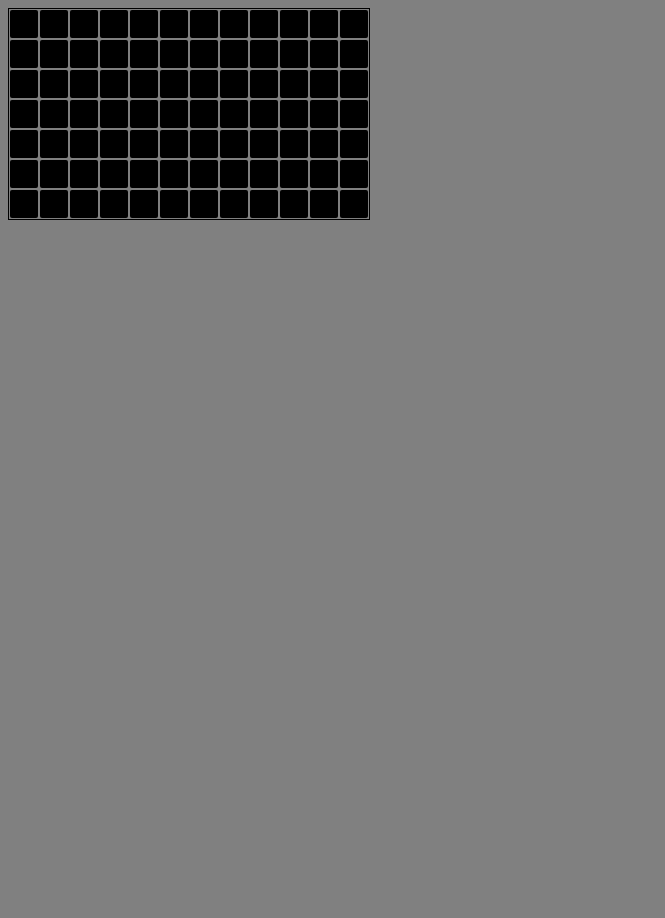
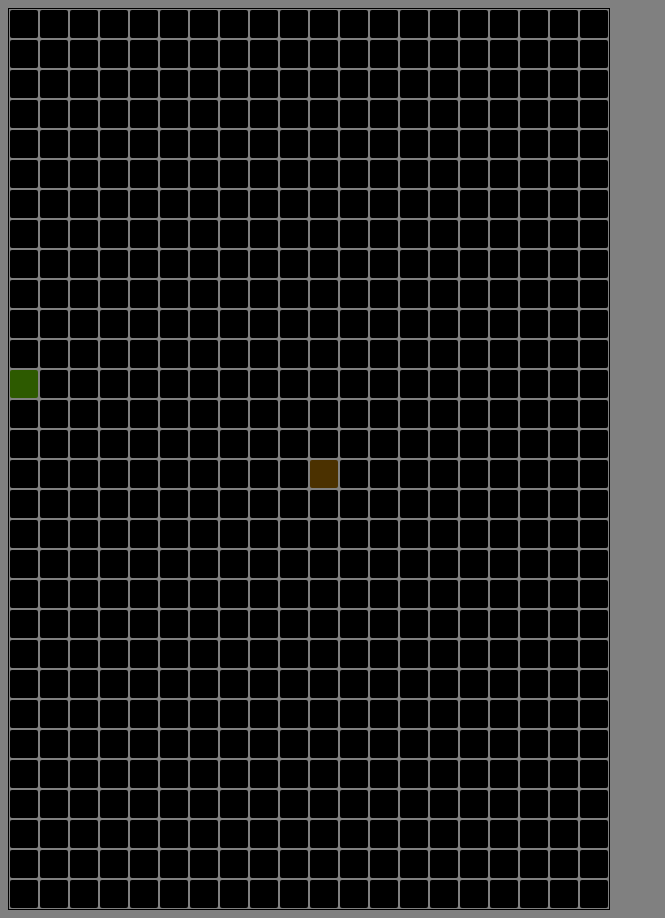
Before and after one commit to SweeteroK/mazerats, a website: page app/index.html in a window 1280 px wide. Shown: the whole page, without its empty margins (0-665 px from the left). Before the commit the page ends 800 px from the top, so only its background shows below. Drawn offline with Linux system fonts and the light colour scheme.

Commit message:
added materials for cells

```diff
--- a/app/index.html
+++ b/app/index.html
@@ -10,7 +10,6 @@
 </head>
 <body>
   <div class="grid" id="grid">
-        <div></div>
 
   </div>
 </body>
--- a/app/scripts/main.js
+++ b/app/scripts/main.js
@@ -1,10 +1,13 @@
-const gridHeight = 7;
-const gridWidth = 12;
+const gridHeight = 30;
+const gridWidth = 20;
 
 let cells = '';
 
-for (let i = 0; i < gridWidth * gridHeight; i++) {
-    cells = cells + '<div></div>\n';
+for (let y = 0; y < gridHeight; y++) {
+  for (let x = 0; x < gridWidth; x++) {
+    const id = 'x' + x + 'y' + y;
+    cells = cells + `<div id="${id}"></div>\n`;
+  }
 }
 
 const grid = document.getElementById('grid');
@@ -12,3 +15,14 @@ grid.style.gridTemplateColumns = `repeat(${gridWidth}, 30px)`;
 grid.style.gridTemplateRows = `repeat(${gridHeight}, 30px)`;
 
 grid.innerHTML = cells;
+
+function setCell(x, y, material) {
+  const id = 'x' + x + 'y' + y;
+  const cellElement = document.getElementById(id);
+  cellElement.className = material;
+}
+
+
+
+setCell(0, 12, 'grass');
+setCell(10, 15, 'dirt');
--- a/app/styles/style.css
+++ b/app/styles/style.css
@@ -17,3 +17,16 @@ body {
   border-radius: 2px;
   margin: 1px;
 }
+
+.grid > .grass {
+  background-color: rgb(45, 90, 0);
+
+}
+.grid > .stone {
+  background-color: rgb(61, 61, 61);
+
+}
+.grid > .dirt {
+  background-color: rgb(75, 49, 0);
+
+}
```
Lines whose indentation alone changed are shown as unchanged.
